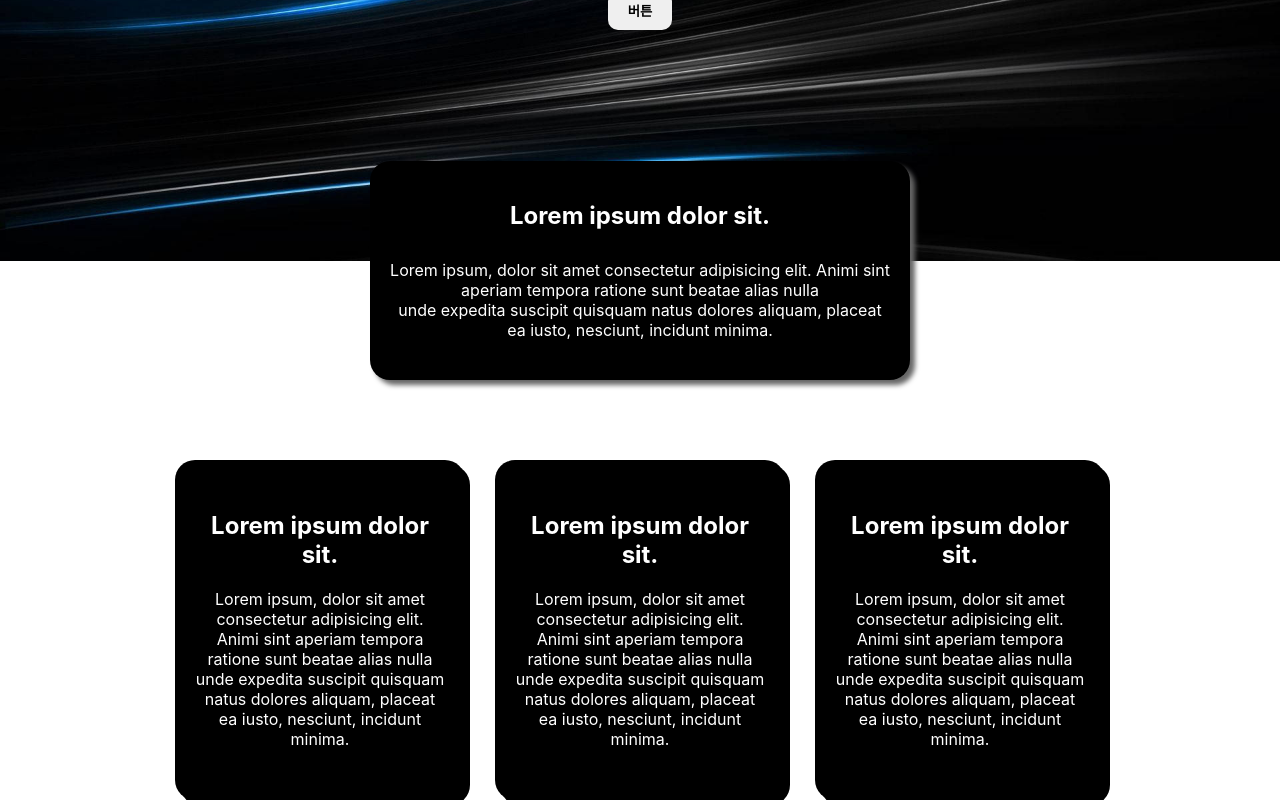
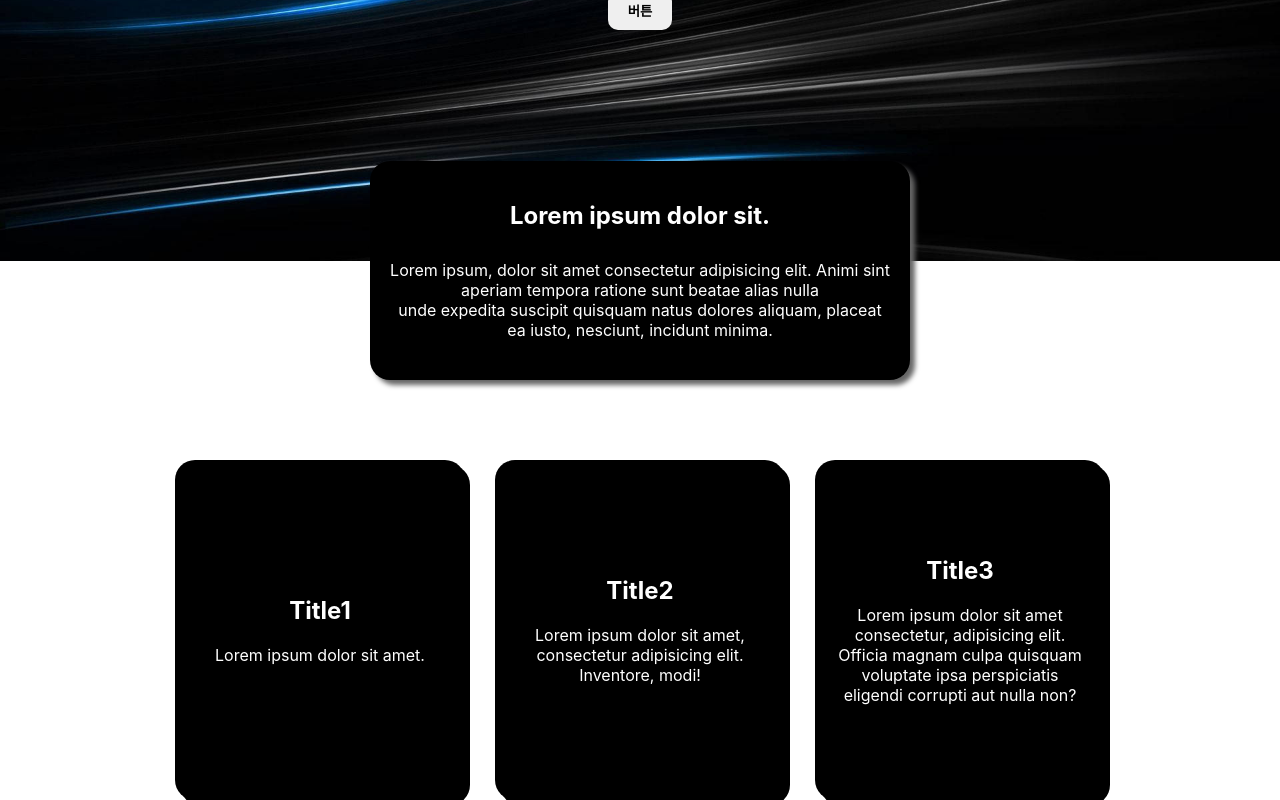
Before and after one commit to iingkejin/ReactPractice01-aTag3, a React (Create React App) app in the folder react-project1/: page / in a window 1280 px wide. Shown: the part 414-1214 px from the top of the page. Built offline with nearby package versions, Linux system fonts and the light colour scheme.

Commit message:
⚡️ map 함수로 Card component 생성

```diff
--- a/react-project1/src/components/Main/Cards.jsx
+++ b/react-project1/src/components/Main/Cards.jsx
@@ -1,24 +1,31 @@
 import React from 'react'
 import './Cards.css'
 
-const Cards = () => {
+const Cards = (props) => {
+  const data = [
+    {title: 'Title1', content: 'Lorem ipsum dolor sit amet.'},
+    {title: 'Title2', content: 'Lorem ipsum dolor sit amet, consectetur adipisicing elit. Inventore, modi!'},
+    {title: 'Title3', content: 'Lorem ipsum dolor sit amet consectetur, adipisicing elit. Officia magnam culpa quisquam voluptate ipsa perspiciatis eligendi corrupti aut nulla non?'},
+  ]
+
   return (
     <section className="post-box">
-      <Card/>
-      <Card/>
-      <Card/>
+      {
+        data.map((item, i)=>{
+          return (
+            <Card title={item.title} content={item.content} key={i}/>
+          )
+        })
+      }
     </section>
   )
 }
 
-function Card(){
+function Card(props){
   return (
     <div className="post-card">
-      <h2>Lorem ipsum dolor sit.</h2>
-      <p className="post-card-txt">
-        Lorem ipsum, dolor sit amet consectetur adipisicing elit. Animi sint aperiam tempora ratione sunt beatae alias nulla<br/>
-        unde expedita suscipit quisquam natus dolores aliquam, placeat ea iusto, nesciunt, incidunt minima.
-      </p>
+      <h2>{props.title}</h2>
+      <p className="post-card-txt">{props.content}</p>
     </div>
   )
 }
```
